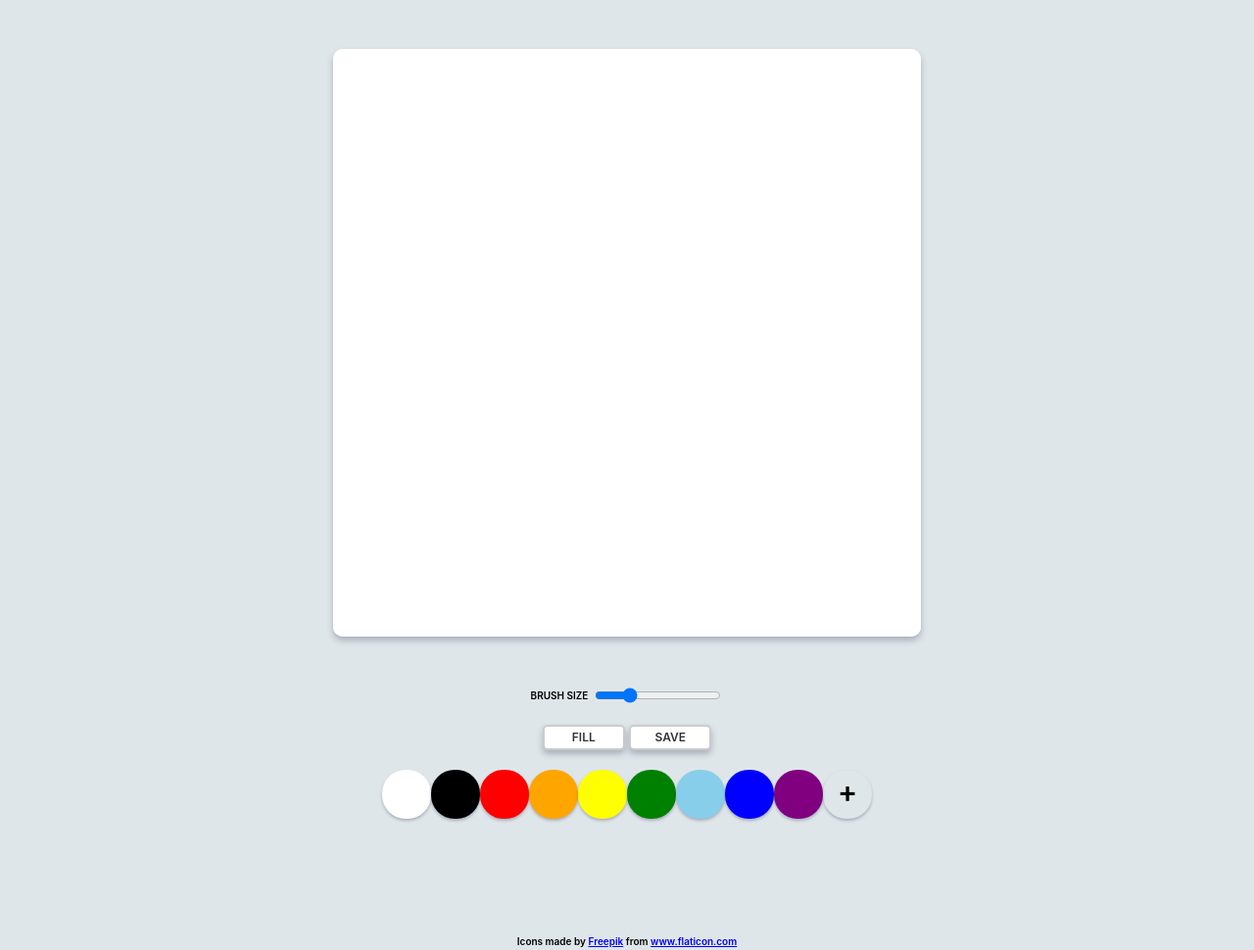
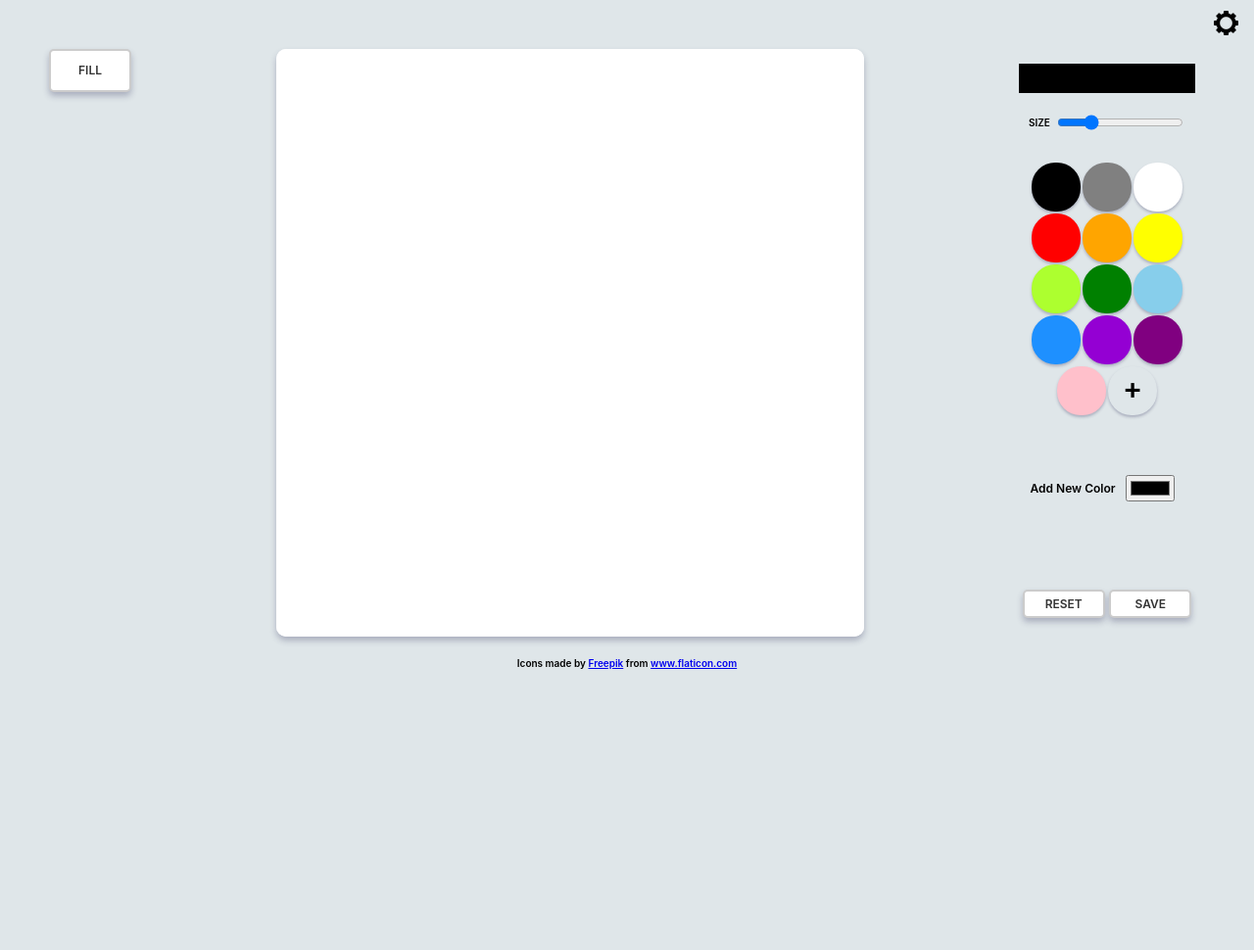
Before and after one commit to mintlib66/painting-board, a plain HTML site: page index.html in a window 1280 px wide. Shown: the whole page at 98% size. After the commit the page ends 800 px from the top, so only its background shows below. Drawn offline with Linux system fonts and the light colour scheme.

Commit message:
change layout & add navigator

```diff
--- a/app.js
+++ b/app.js
@@ -1,14 +1,15 @@
+/* ---------------- 변수 선언 --------------- */
+const resetBtn = document.getElementById("jsReset");
+const saveBtn = document.getElementById("jsSave");
+
 const canvas = document.querySelector("canvas");
 const ctx = canvas.getContext("2d");
 const colors = document.getElementsByClassName("jsColors");
 const pickColorBtn = document.getElementById("pickColorBtn");
-const modal = document.querySelector(".mordal");
 const colorPicker = document.querySelector("#colorPicker");
-const okBtn = document.getElementById("confirm");
-const cancelBtn = document.getElementById("cancel");
-const range = document.getElementById("brushSizeRange");
+const sizeRange = document.getElementById("brushSizeRange");
 const modeBtn = document.getElementById("jsMode");
-const saveBtn = document.getElementById("jsSave");
+const navigator = document.querySelector(".constrols_navigator");
 
 const INITIAL_COLOR = "black";
 const CANVAS_SIZE = 600;
@@ -25,26 +26,28 @@ ctx.strokeStyle = INITIAL_COLOR;
 ctx.fillStyle = INITIAL_COLOR;
 ctx.lineWidth = "2.5";
 
-//변하는 변수
 let painting = false;
 let filling = false;
 let colorCode = colorPicker.value;
 
-function stopPainting(){
+
+/* ---------------- 함수 --------------- */
+
+function stopPainting() {
     painting = false;
 }
 
-function startPainting(){
+function startPainting() {
     painting = true;
 }
 
-function onMouseMove(event){
+function onMouseMove(event) {
     const x = event.offsetX;
     const y = event.offsetY;
-    if(!painting){
+    if (!painting) {
         ctx.beginPath();
         ctx.moveTo(x, y);
-    }else{
+    } else {
         ctx.lineTo(x, y);
         ctx.stroke();
     }
@@ -52,20 +55,21 @@ function onMouseMove(event){
 }
 
 //색상 변경 이벤트
-function changeColor(event){
+function changeColor(event) {
     const color = event.target.style.backgroundColor;
     ctx.strokeStyle = color;
     ctx.fillStyle = color;
+    navigator.style.backgroundColor = color;
 }
 
-function handleRangeChange(event){
+function handleRangeChange(event) {
     const strokeSize = event.target.value;
     ctx.lineWidth = strokeSize;
 
 }
 
-function handleModeClick(event){
-    if(filling === true){
+function handleModeClick(event) {
+    if (filling === true) {
         filling = false;
         modeBtn.innerText = "Fill";
     } else {
@@ -73,8 +77,13 @@ function handleModeClick(event){
         modeBtn.innerText = "Paint";
     }
 }
-
-function handleSaveClick(){
+function resetClick() {
+    const temp = ctx.fillStyle;
+    ctx.fillStyle = "white";
+    ctx.fillRect(0, 0, CANVAS_SIZE, CANVAS_SIZE);
+    ctx.fillStyle = temp;
+}
+function handleSaveClick() {
     const image = canvas.toDataURL("image/png");
     const link = document.createElement("a");
 
@@ -83,35 +92,29 @@ function handleSaveClick(){
     link.click();
 }
 
-function handleCanvasClick(){
-    if(filling === true){
+function handleCanvasClick() {
+    if (filling === true) {
         ctx.fillRect(0, 0, CANVAS_SIZE, CANVAS_SIZE);
     }
 }
 
-function handleRightClick(event){
+//캔버스 내 우클릭
+function handleCanvasRightClick(event) {
     event.preventDefault();
 }
 
-function showColorPicker(){
-    modal.style.visibility = 'visible';
-}
 
-function hideColorPicker(){
-    modal.style.visibility = 'hidden';
-}
-
-function updateColor(event){
+function updateColor(event) {
     colorCode = event.target.value;
 }
 
-function handleColorConfirm(){
+function handleColorConfirm() {
     addNewColor(colorCode);
     hideColorPicker();
 }
 
 //새 색상 원이 팔레트에 추가됨
-function addNewColor(color){
+function addNewColor(color) {
     const pallete = document.querySelector('.controls_colors');
     const newColor = document.createElement('div');
     newColor.className = 'controls_color jsColors';
@@ -121,43 +124,41 @@ function addNewColor(color){
     newColor.addEventListener("click", changeColor);
 }
 
-if(canvas){
+/* ---------------- 이벤트 리스너 --------------- */
+if (resetBtn) {
+    resetBtn.addEventListener("click", resetClick);
+};
+if (saveBtn) {
+    saveBtn.addEventListener("click", handleSaveClick);
+};
+
+if (canvas) {
+    //펜
     canvas.addEventListener("mousemove", onMouseMove);
     canvas.addEventListener("mousedown", startPainting);
     canvas.addEventListener("mouseup", stopPainting);
+    //공통
     canvas.addEventListener("mouseleave", stopPainting);
     canvas.addEventListener("click", handleCanvasClick);
-    canvas.addEventListener("contextmenu", handleRightClick);
+    canvas.addEventListener("contextmenu", handleCanvasRightClick);
 };
 
-if(colors){
+if (colors) {
     Array.from(colors).forEach(color => color.addEventListener("click", changeColor));
 };
 
-if(range){
-    range.addEventListener("input", handleRangeChange);
+if (sizeRange) {
+    sizeRange.addEventListener("input", handleRangeChange);
 };
 
-if(modeBtn){
+if (modeBtn) {
     modeBtn.addEventListener("click", handleModeClick);
 };
 
-if(saveBtn){
-    saveBtn.addEventListener("click", handleSaveClick);
+if (colorPicker) {
+    colorPicker.addEventListener("change", updateColor);
 };
 
-if(pickColorBtn){
-    pickColorBtn.addEventListener("click", showColorPicker);
+if (pickColorBtn) {
+    pickColorBtn.addEventListener("click", handleColorConfirm);
 };
-
-if(colorPicker){
-    colorPicker.addEventListener("change", updateColor);
-}
-
-if(cancelBtn){
-    cancelBtn.addEventListener("click", hideColorPicker);
-};
-
-if(okBtn){
-    okBtn.addEventListener("click", handleColorConfirm);
-};
--- a/index.html
+++ b/index.html
@@ -5,42 +5,68 @@
     <meta name="viewport" content="width=device-width, initial-scale=1.0">
     <link rel="stylesheet" href="styles.css">
     <title>painting board</title>
+    <script defer src="app.js"></script>
 </head>
 <body>
+    <!-- 상단 헤더 바 : 옵션 -->
+    <header class="option">
+        <div class="icon_btns option_btns">
+            <button id="jsSetting">
+                <img src="./icons/gear.png" alt="setting" class="icon_img">
+            </button>
+        </div>
+    </header>
+
+    <section class="workspace">
+        <!-- 좌측 : 툴 선택 -->
+        <div class="tools">
+            <div class="btns tools_btns">
+                <button id="jsMode">Fill</button>
+            </div>
+        </div>
+        <!-- 중앙 : 캔버스 -->
+        <div>
             <canvas id="jsCanvas" class="canvas"></canvas>
+        </div>
+        <!-- 우측 : 색상 및 기능 -->
         <div class="controls">
+            <div class="constrols_navigator"></div>
             <div class="controls_range">
-            <div><span class="controls_range_span">brush size</span></div>
+                <div><span class="controls_range_span">size</span></div>
                 <input type="range" id="brushSizeRange" min="0.1" max="10.0" value="2.5" step="0.1" />
             </div>
-        <div class="controls_btns">
-            <button id="jsMode">Fill</button>
-            <button id="jsSave">Save</button>
-        </div>
+
             <div class="controls_colors" id="jsColors">
+                <div class="controls_color jsColors" style="background-color: black;"></div>
+                <div class="controls_color jsColors" style="background-color: gray;"></div>
                 <div class="controls_color jsColors" style="background-color: white;"></div>
-            <div class="controls_color jsColors" style="background-color: black;"></div>
                 <div class="controls_color jsColors" style="background-color: red;"></div>
                 <div class="controls_color jsColors" style="background-color: orange;"></div>
                 <div class="controls_color jsColors" style="background-color: yellow;"></div>
+                <div class="controls_color jsColors" style="background-color: greenyellow;"></div>
                 <div class="controls_color jsColors" style="background-color: green;"></div>
                 <div class="controls_color jsColors" style="background-color: skyblue;"></div>
-            <div class="controls_color jsColors" style="background-color: blue;"></div>
+                <div class="controls_color jsColors" style="background-color:dodgerblue;"></div>
+                <div class="controls_color jsColors" style="background-color:darkviolet;"></div>
                 <div class="controls_color jsColors" style="background-color: purple;"></div>
+                <div class="controls_color jsColors" style="background-color: pink;"></div>
                 <div class="controls_color" id="pickColorBtn">+</div>
             </div>
-    </div>
-    <div class="mordal">
-        <span>Pick Color</span>
+            <div class="control_colorPicker">
+                <span>Add New Color</span>
                 <input type="color" class="" id="colorPicker">
                 <span id="colorCodePick"></span>
-        <button id="confirm">OK</button>
-        <button id="cancel">close</button>
-    </div>
-    <div class="source_site">
-        Icons made by <a href="https://www.flaticon.com/authors/freepik" title="Freepik">Freepik</a> from <a href="https://www.flaticon.com/" title="Flaticon">www.flaticon.com</a>
             </div>
 
-    <script src="app.js"></script>
+            <div class="btns function_btns">
+                <button id="jsReset">Reset</button>
+                <button id="jsSave">Save</button>
+            </div>
+        </div>
+    </section>
+
+    <footer class="source_site">
+        Icons made by <a href="https://www.flaticon.com/authors/freepik" title="Freepik">Freepik</a> from <a href="https://www.flaticon.com/" title="Flaticon">www.flaticon.com</a>
+    </footer>
 </body>
 </html>
--- a/styles.css
+++ b/styles.css
@@ -9,7 +9,75 @@ body{
     align-items: center;
     padding: 50px;
 }
+/* 공통 사용 컴포넌트 */
+.btns button{
+    all:unset;
+    cursor: pointer;
+    background-color: white;
+    height: 25px;
+    width: 80px;
+    text-align: center;
+    border-radius: 5px;
+    box-shadow: 0 4px 6px rgba(50,50,93, 0.3);
+    border: 2px solid rgba(0,0,0,0.2);
+    color: rgba(0,0,0,0.8);
+    text-transform: uppercase;
+    font-weight: 600;
+    font-size: 12px;
+}
+.btns button:hover{
+    transform: scale(1.1);
+    font-weight: bold;
+}
+.icon_btns button{
+    cursor: pointer;
+    background: none;
+    border: none;
+}
+.icon_btns button:hover{
+    transform: scale(1.1);
+}
+.icon_img {
+    width: 25px;
+}
 
+/* 상단 헤더 */
+.option {
+    position:absolute;
+    top: 0;
+    width: 100%;
+}
+.option_btns {
+    padding: 10px;
+    box-sizing: border-box;
+    display: flex;
+    justify-content: flex-end;
+    align-items: center;
+    width: 100%;
+}
+
+/* 콘텐츠 */
+.workspace {
+    width: 100%;
+    display: flex;
+    justify-content: space-between;
+}
+
+/* 좌측 툴바 */
+.tools_btns {
+    display: flex;
+    flex-direction: column;
+}
+.tools_btns button{
+    height: 40px;
+}
+
+.tools_btns button.selected{
+    background-color: rgb(202, 202, 202);
+    font-weight: bold;
+}
+
+/* 가운데 캔버스 */
 .canvas{
     width: 600px;
     height: 600px;
@@ -18,13 +86,20 @@ body{
     box-shadow: 0 4px 6px rgba(50,50,93, 0.3);
 }
 
+/* 우측 컨트롤바 */
 .controls{
-    margin-top: 50px;
+    margin-top: 15px;
     display: flex;
     flex-direction: column;
     align-items: center;
 }
 
+.constrols_navigator{
+    margin-bottom: 20px;
+    width: 180px;
+    height: 30px;
+    background-color: black;
+}
 .controls_range{
     display: flex;
     flex-direction: row;
@@ -46,31 +121,28 @@ body{
     margin-bottom: 20px;
 }
 
-.controls_btns button{
-    all:unset;
-    cursor: pointer;
-    background-color: white;
-    padding: 5px 0px;
-    width: 80px;
-    text-align: center;
-    border-radius: 5px;
-    box-shadow: 0 4px 6px rgba(50,50,93, 0.3);
-    border: 2px solid rgba(0,0,0,0.2);
-    color: rgba(0,0,0,0.8);
-    text-transform: uppercase;
-    font-weight: 600;
-    font-size: 12px;
-}
 
-.controls_colors{
+.controls .controls_colors{
+    width: 200px;
+    height: 300px;
+    padding: 10px 0;
     display: flex;
+    justify-content: center;
+    align-content: flex-start;
+    flex-wrap: wrap;
+    overflow-x: auto;
+    overflow-y: auto;
 }
 
 .controls_colors .controls_color{
     width: 50px;
     height: 50px;
+    margin: 1px;
     border-radius: 24px;
     box-shadow: 0 2px 3px rgba(50,50,93, 0.3);
+}
+.controls_colors .controls_color:hover{
+    transform: scale(1.1);
 }
 
 #pickColorBtn {
@@ -81,38 +153,24 @@ body{
     cursor: pointer;
 }
 
+.control_colorPicker {
+    display: flex;
+    align-items: center;
+    padding: 10px;
+    text-align: center;
+}
+
+.control_colorPicker span{
+    font-weight: 600;
+    font-size: 12px;
+    margin-right: 10px;
+}
+.function_btns {
+    margin-top: 80px;
+}
+
 .source_site {
     margin-top: 20px;
-
     font-weight: 600;
     font-size: 10px;
 }
-
-.mordal {
-    margin-top: 10px;
-    display: inline-block;
-    background-color: white;
-    border: 1px solid black;
-    padding: 10px;
-    text-align: center;
-
-    visibility: hidden;
-    z-index: 2;
-}
-
-.mordal span{
-    font-weight: 600;
-    font-size: 12px;
-}
-
-.mordal #colorPicker{
-    display:block;
-
-}
-
-.mordal button{
-    margin : 5px 5px 0px 5px;
-    text-align: center;
-    font-weight: 600;
-    font-size: 12px;
-}
```
Also changed, not shown: icons/gear.png (added). Lines whose indentation alone changed are shown as unchanged.
